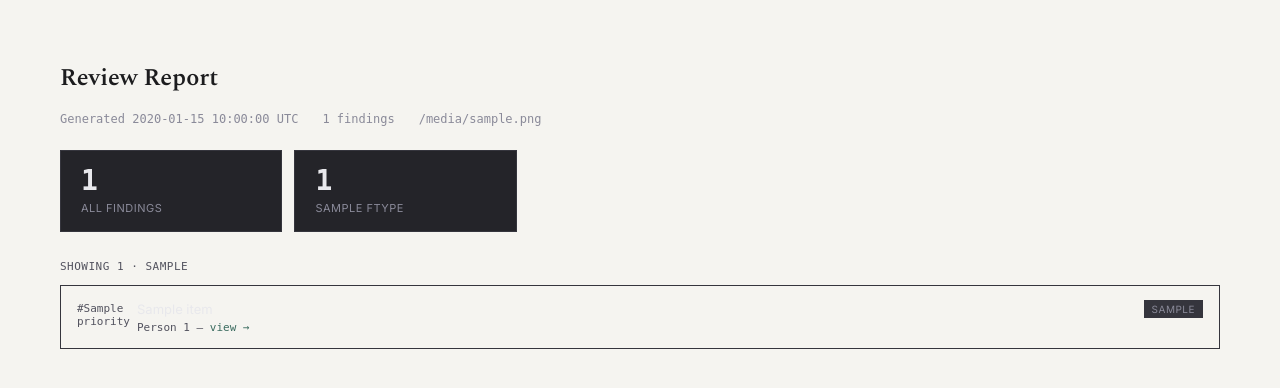
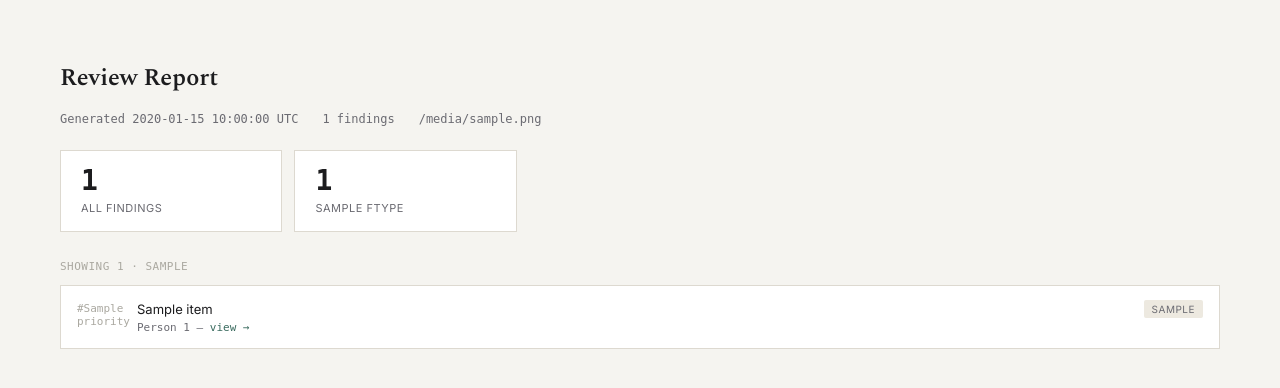
Before and after one commit to mjsmulligan/irish-genealogy-research, a Flask app: template src/web/templates/review.html in a window 1280 px wide. Shown: the part 232-620 px from the top of the page. Run offline with Flask 3, Linux system fonts and the light colour scheme; the template is opened without the code that fills it: most values are stand-ins (such as "Sample title", 1, 10 or a date in 2020).

Commit message:
fix: Convert review page to light theme
Replace all hardcoded dark palette colours in review.html with light
theme equivalents matching base.html — white cards, dark text, warm
border tones, proper amber/red severity badges.

Co-Authored-By: Claude Sonnet 4.6 <noreply@anthropic.com>

```diff
--- a/src/web/templates/review.html
+++ b/src/web/templates/review.html
@@ -5,7 +5,7 @@
 {% block extra_css %}
 <style>
     .report-meta {
-        color: #8a8a99;
+        color: #6b6b72;
         font-size: 12px;
         font-family: 'JetBrains Mono', monospace;
         margin-bottom: 24px;
@@ -21,28 +21,28 @@
         margin-bottom: 28px;
     }
     .summary-card {
-        background: #242429;
-        border: 1px solid #35353d;
+        background: #fff;
+        border: 1px solid #ddd9d0;
         padding: 16px 20px;
         text-decoration: none;
-        transition: border-color 0.15s;
+        transition: border-color 0.15s, background 0.15s;
     }
-    .summary-card:hover { border-color: #4a7c6f; }
-    .summary-card.active { border-color: #4a7c6f; background: rgba(74,124,111,0.08); }
+    .summary-card:hover { border-color: #3a6b5f; background: #f5f4f0; }
+    .summary-card.active { border-color: #3a6b5f; background: #eef4f2; }
     .summary-card .count {
         font-size: 28px;
         font-weight: 700;
         font-family: 'JetBrains Mono', monospace;
-        color: #e8e8ec;
+        color: #1c1c1e;
         line-height: 1;
     }
-    .summary-card .count.red    { color: #b84444; }
-    .summary-card .count.amber  { color: #c97b2e; }
+    .summary-card .count.red   { color: #a03030; }
+    .summary-card .count.amber { color: #8a5a1e; }
     .summary-card .type-label {
         font-size: 11px;
         text-transform: uppercase;
         letter-spacing: 0.5px;
-        color: #8a8a99;
+        color: #6b6b72;
         margin-top: 6px;
     }
     .type-filter-bar {
@@ -51,9 +51,9 @@
         flex-wrap: wrap;
         margin-bottom: 16px;
     }
-    .finding-list { border: 1px solid #35353d; }
+    .finding-list { border: 1px solid #ddd9d0; background: #fff; }
     .finding-row {
-        border-bottom: 1px solid #35353d;
+        border-bottom: 1px solid #ede9e0;
         padding: 14px 16px;
         display: grid;
         grid-template-columns: 3rem 1fr auto;
@@ -63,56 +63,59 @@
         transition: background 0.15s;
     }
     .finding-row:last-child { border-bottom: none; }
-    .finding-row:hover { background: #242429; }
-    .finding-row.expanded { background: #242429; }
+    .finding-row:hover { background: #f5f4f0; }
+    .finding-row.expanded { background: #f5f4f0; }
     .finding-priority {
         font-family: 'JetBrains Mono', monospace;
         font-size: 11px;
-        color: #52525e;
+        color: #aaa8a0;
         padding-top: 2px;
     }
-    .finding-title { font-size: 13px; color: #e8e8ec; line-height: 1.4; }
-    .finding-person { font-size: 11px; color: #52525e; font-family: 'JetBrains Mono', monospace; margin-top: 3px; }
+    .finding-title { font-size: 13px; color: #1c1c1e; line-height: 1.4; }
+    .finding-person { font-size: 11px; color: #6b6b72; font-family: 'JetBrains Mono', monospace; margin-top: 3px; }
     .finding-type-badge {
         font-size: 10px;
         text-transform: uppercase;
         letter-spacing: 0.5px;
         padding: 3px 8px;
-        background: #35353d;
-        color: #8a8a99;
+        background: #ede9e0;
+        color: #6b6b72;
         white-space: nowrap;
+        border-radius: 2px;
     }
-    .finding-type-badge.red   { color: #b84444; }
-    .finding-type-badge.amber { color: #c97b2e; }
+    .finding-type-badge.red   { background: #fde8e8; color: #a03030; }
+    .finding-type-badge.amber { background: #fdf0d8; color: #8a5a1e; }
     .finding-detail {
         display: none;
         grid-column: 1 / -1;
         padding: 14px 16px 16px;
-        border-top: 1px solid #35353d;
-        background: rgba(52,53,61,0.2);
+        border-top: 1px solid #ede9e0;
+        background: #faf9f6;
     }
     .finding-detail.open { display: block; }
-    .finding-detail p { color: #8a8a99; font-size: 13px; line-height: 1.6; }
+    .finding-detail p { color: #3a3a3e; font-size: 13px; line-height: 1.7; white-space: pre-wrap; }
     .finding-action {
         margin-top: 10px;
         padding: 10px 14px;
-        border: 1px solid rgba(74,124,111,0.4);
-        background: rgba(74,124,111,0.06);
+        border: 1px solid rgba(58,107,95,0.3);
+        background: rgba(58,107,95,0.05);
         font-size: 13px;
-        color: #e8e8ec;
+        color: #1c1c1e;
+        border-radius: 2px;
     }
     .finding-action-label {
         font-size: 10px;
         text-transform: uppercase;
         letter-spacing: 0.5px;
-        color: #4a7c6f;
+        color: #3a6b5f;
+        font-weight: 600;
         margin-bottom: 4px;
     }
     .finding-records {
         margin-top: 8px;
         font-family: 'JetBrains Mono', monospace;
         font-size: 10px;
-        color: #52525e;
+        color: #aaa8a0;
     }
     .report-selector {
         margin-bottom: 20px;
@@ -124,22 +127,23 @@
         font-size: 11px;
         text-transform: uppercase;
         letter-spacing: 0.5px;
-        color: #8a8a99;
+        color: #6b6b72;
     }
     .report-selector select {
-        background: #242429;
-        border: 1px solid #35353d;
-        color: #e8e8ec;
+        background: #fff;
+        border: 1px solid #ddd9d0;
+        color: #1c1c1e;
         padding: 6px 10px;
         font-size: 12px;
         font-family: 'JetBrains Mono', monospace;
         cursor: pointer;
+        border-radius: 2px;
     }
     .shown-count {
         font-size: 11px;
         text-transform: uppercase;
         letter-spacing: 0.5px;
-        color: #52525e;
+        color: #aaa8a0;
         font-family: 'JetBrains Mono', monospace;
         margin-bottom: 12px;
     }
```
